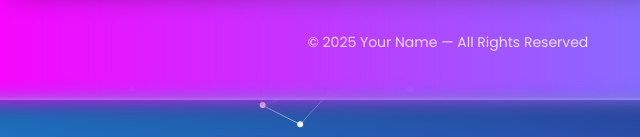
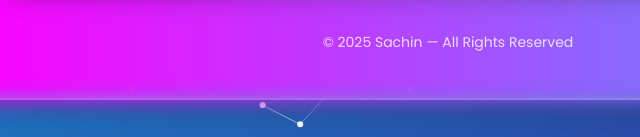
Before and after one commit to Jaat-Sachin/projectweb, a plain HTML site: page index.html in a window 1280 px wide. Shown: the part 667-804 px from the top of the page, 192-832 px from the left. Drawn offline with nearby package versions, Linux system fonts and the light colour scheme.

```diff
--- a/index.html
+++ b/index.html
@@ -233,7 +233,7 @@
 
 
 
-  <footer>© 2025 Your Name — All Rights Reserved</footer>
+  <footer>© 2025 Sachin — All Rights Reserved</footer>
 </div>
 
 </body>
```
